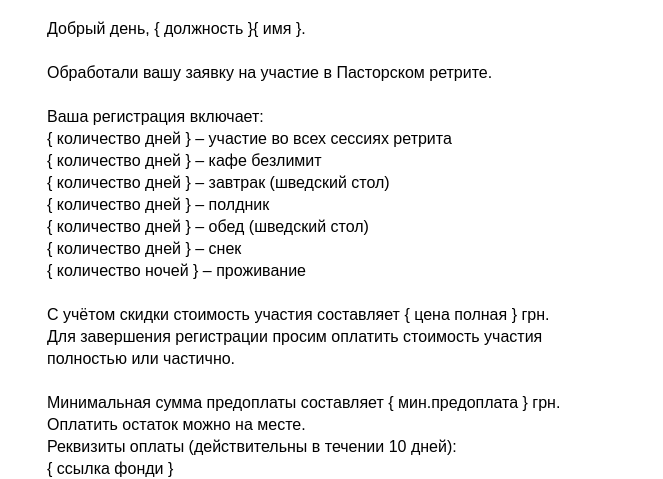
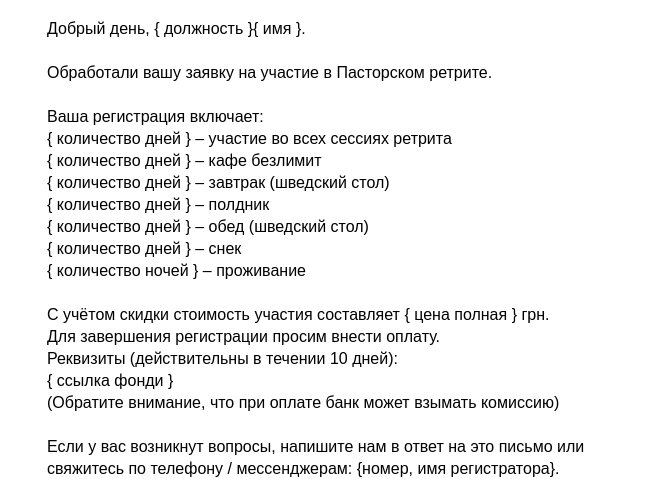
Before and after one commit to pisaychuk/emails.2021, a plain HTML site: page index.html in a window 1280 px wide. Shown: the part 480-959 px from the top of the page, without its empty margins (308-971 px from the left). Drawn offline with Linux system fonts and the light colour scheme.

Commit message:
edited emails

```diff
--- a/index.html
+++ b/index.html
@@ -253,17 +253,12 @@
                                   <div
                                       style="font-style: normal; font-variant-ligatures: normal; font-variant-caps: normal; font-weight: 400; font-family: arial; font-size: 14px;">
                                     <span style="font-size: 16px;"><span
-                                        style="font-family: arial, helvetica, sans-serif; font-size: 16px;">Для завершения регистрации просим оплатить стоимость участия полностью или частично.</span></span>
-                                  </div>
-                                  <div
-                                      style="font-style: normal; font-variant-ligatures: normal; font-variant-caps: normal; font-weight: 400; font-family: arial; font-size: 14px;">
-                                    <br/><span style="font-size: 16px;"><span
-                                      style="font-family: arial, helvetica, sans-serif; font-size: 16px;">Минимальная сумма предоплаты составляет { мин.предоплата } грн. Оплатить остаток можно на месте.</span></span>
+                                        style="font-family: arial, helvetica, sans-serif; font-size: 16px;">Для завершения регистрации просим внести оплату.</span></span>
                                   </div>
                                   <div
                                       style="font-style: normal; font-variant-ligatures: normal; font-variant-caps: normal; font-weight: 400; font-family: arial; font-size: 14px;">
                                     <span style="font-size: 16px;"><span
-                                        style="font-family: arial, helvetica, sans-serif; font-size: 16px;">Реквизиты оплаты (действительны в течении 10 дней):<br/><span
+                                        style="font-family: arial, helvetica, sans-serif; font-size: 16px;">Реквизиты (действительны в течении 10 дней):<br/><span
                                         style="font-style: normal; font-variant-ligatures: normal; font-variant-caps: normal; font-weight: 400; font-size: 16px;">{ ссылка фонди }</span></span></span>
                                   </div>
                                   <div
```
Also changed, not shown: offline_en.html (+2 -2 lines), online_en.html (+2 -2 lines).
